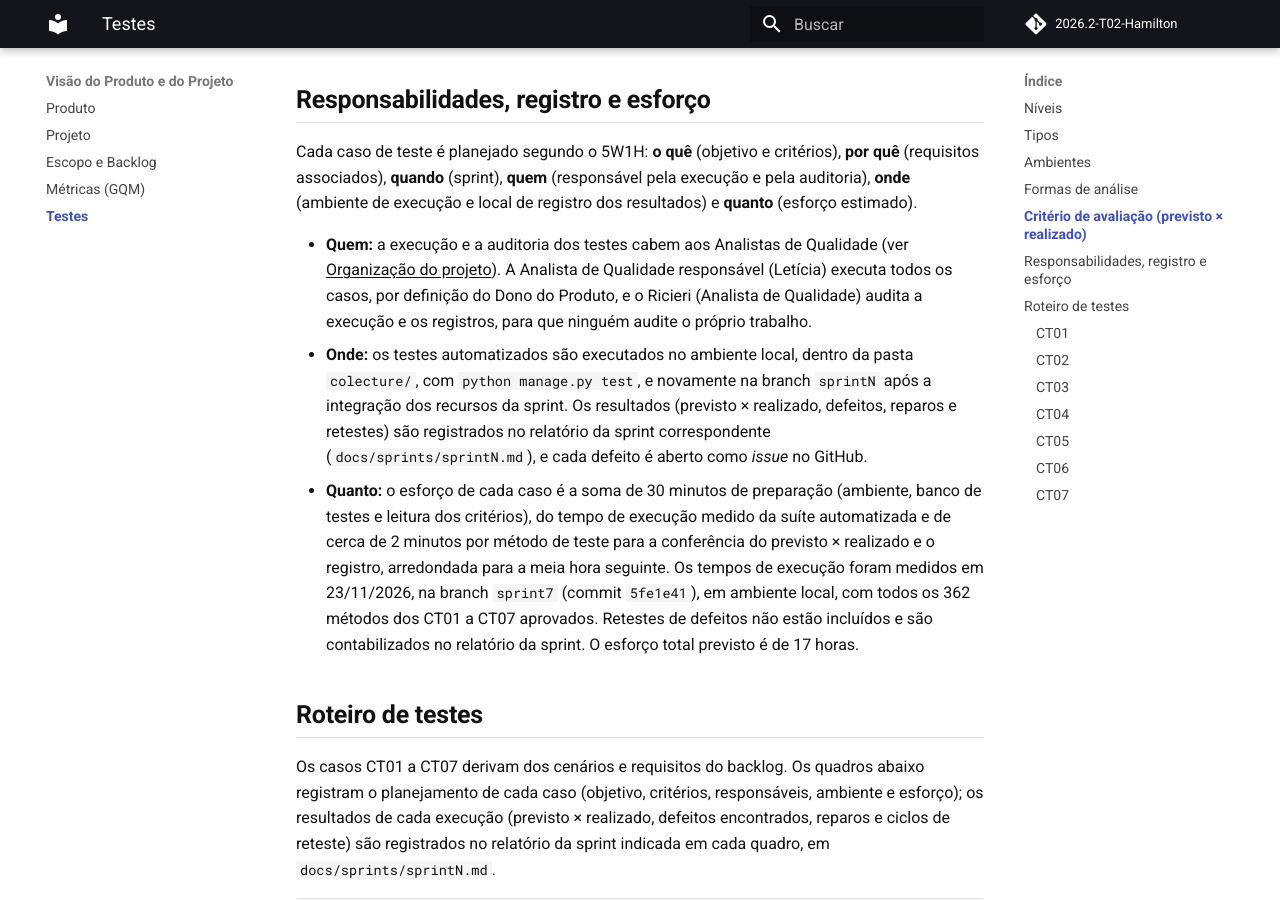
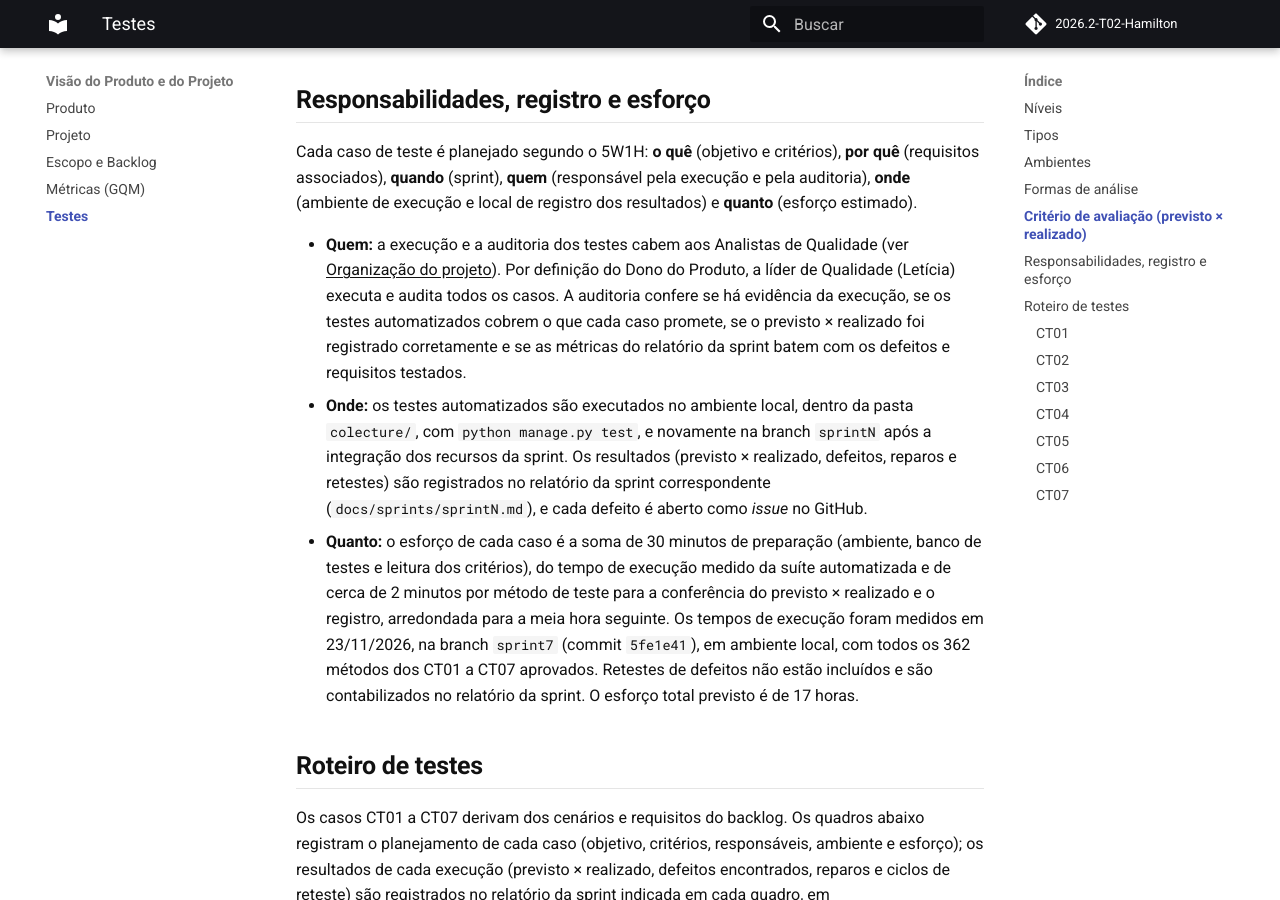
Before and after one commit to FGA0138-MDS-Ajax/2026.2-T02-Hamilton, an MkDocs documentation site: the page built from docs/visao/testes.md, in a window 1280 px wide and 900 px high, scrolled down 1909 px. Built offline with MkDocs 1.6.1 and Material for MkDocs 9.7.7, drawn with Linux system fonts in a browser that asks for light colours; comment, search, counter and statistics services are not loaded; some of the changed text lies outside the part shown.

Commit message:
docs: define líder de QA nos CTs e adiciona questões ao GQM

```diff
--- a/docs/visao/testes.md
+++ b/docs/visao/testes.md
@@ -39,7 +39,7 @@ Cada caso de teste define um **resultado previsto**; durante a bateria de testes
 
 Cada caso de teste é planejado segundo o 5W1H: **o quê** (objetivo e critérios), **por quê** (requisitos associados), **quando** (sprint), **quem** (responsável pela execução e pela auditoria), **onde** (ambiente de execução e local de registro dos resultados) e **quanto** (esforço estimado).
 
-- **Quem:** a execução e a auditoria dos testes cabem aos Analistas de Qualidade (ver [Organização do projeto](projeto.md#organizacao-do-projeto)). A Analista de Qualidade responsável (Letícia) executa todos os casos, por definição do Dono do Produto, e o Ricieri (Analista de Qualidade) audita a execução e os registros, para que ninguém audite o próprio trabalho.
+- **Quem:** a execução e a auditoria dos testes cabem aos Analistas de Qualidade (ver [Organização do projeto](projeto.md#organizacao-do-projeto)). Por definição do Dono do Produto, a líder de Qualidade (Letícia) executa e audita todos os casos. A auditoria confere se há evidência da execução, se os testes automatizados cobrem o que cada caso promete, se o previsto × realizado foi registrado corretamente e se as métricas do relatório da sprint batem com os defeitos e requisitos testados.
 - **Onde:** os testes automatizados são executados no ambiente local, dentro da pasta `colecture/`, com `python manage.py test`, e novamente na branch `sprintN` após a integração dos recursos da sprint. Os resultados (previsto × realizado, defeitos, reparos e retestes) são registrados no relatório da sprint correspondente (`docs/sprints/sprintN.md`), e cada defeito é aberto como *issue* no GitHub.
 - **Quanto:** o esforço de cada caso é a soma de 30 minutos de preparação (ambiente, banco de testes e leitura dos critérios), do tempo de execução medido da suíte automatizada e de cerca de 2 minutos por método de teste para a conferência do previsto × realizado e o registro, arredondada para a meia hora seguinte. Os tempos de execução foram medidos em 23/11/2026, na branch `sprint7` (commit `5fe1e41`), em ambiente local, com todos os 362 métodos dos CT01 a CT07 aprovados. Retestes de defeitos não estão incluídos e são contabilizados no relatório da sprint. O esforço total previsto é de 17 horas.
 
@@ -70,8 +70,8 @@ Os casos CT01 a CT07 derivam dos cenários e requisitos do backlog. Os quadros a
 | Precondições | Banco de testes criado pelo `TestCase` do Django e rotas de cadastro, login, logout e perfil (`accounts`) configuradas. |
 | Critério de aceito | O usuário cria a conta, acessa a plataforma e atualiza dados do perfil com sucesso. |
 | Critério de rejeitado | Erro ao autenticar credenciais válidas ou falha ao salvar alterações de perfil. |
-| Responsável pela execução (Quem) | Letícia (Analista de Qualidade) |
-| Auditoria (Quem) | Ricieri (Analista de Qualidade) |
+| Responsável pela execução (Quem) | Letícia (líder de Qualidade) |
+| Auditoria (Quem) | Letícia (líder de Qualidade) |
 | Ambiente de execução (Onde) | Local (`python manage.py test accounts.tests.CT01`) e branch `sprint1` |
 | Registro dos resultados (Onde) | `docs/sprints/sprint1.md` e *issues* do GitHub para os defeitos |
 | Testes automatizados | `accounts/tests.py`: `CT01` (11 métodos) |
@@ -91,8 +91,8 @@ Os casos CT01 a CT07 derivam dos cenários e requisitos do backlog. Os quadros a
 | Precondições | Usuário autenticado e catálogo populado para buscas. |
 | Critério de aceito | O livro é registrado na página dedicada, aparece nos filtros de busca e permite receber nota (1-5) e resenha, calculando a média corretamente. |
 | Critério de rejeitado | Livro não cadastrado, falha nos filtros da busca ou erro no cálculo da média das avaliações. |
-| Responsável pela execução (Quem) | Letícia (Analista de Qualidade) |
-| Auditoria (Quem) | Ricieri (Analista de Qualidade) |
+| Responsável pela execução (Quem) | Letícia (líder de Qualidade) |
+| Auditoria (Quem) | Letícia (líder de Qualidade) |
 | Ambiente de execução (Onde) | Local (`python manage.py test books.tests.CT02 books.tests.CT02_BookStatus`) e branch `sprint2` |
 | Registro dos resultados (Onde) | `docs/sprints/sprint2.md` e *issues* do GitHub para os defeitos |
 | Testes automatizados | `books/tests.py`: `CT02` (11) e `CT02_BookStatus` (5), total de 16 métodos |
@@ -112,8 +112,8 @@ Os casos CT01 a CT07 derivam dos cenários e requisitos do backlog. Os quadros a
 | Precondições | Usuário autenticado no sistema com perfil de Leitor/Cliente. |
 | Critério de aceito | A página da comunidade exibe todas as informações e o moderador consegue gerenciar membros, aprovar solicitações ou excluir a comunidade. |
 | Critério de rejeitado | Falha ao carregar a página da comunidade ou negação de acesso nas funções do moderador. |
-| Responsável pela execução (Quem) | Letícia (Analista de Qualidade) |
-| Auditoria (Quem) | Ricieri (Analista de Qualidade) |
+| Responsável pela execução (Quem) | Letícia (líder de Qualidade) |
+| Auditoria (Quem) | Letícia (líder de Qualidade) |
 | Ambiente de execução (Onde) | Local (`python manage.py test communities`) e branch `sprint3` |
 | Registro dos resultados (Onde) | `docs/sprints/sprint3.md` e *issues* do GitHub para os defeitos |
 | Testes automatizados | `communities/tests.py`: `CT03` (5), `CreateCommunityTest` (1), `ViewCommunityTest` (4), `MembershipRequestTest` (17), `MemberRoleEditTest` (16), `ManageMemberBanTest` (6), `DeleteCommunityTest` (2) e `PurgeArchivedCommunitiesTest` (5), total de 56 métodos |
@@ -133,8 +133,8 @@ Os casos CT01 a CT07 derivam dos cenários e requisitos do backlog. Os quadros a
 | Precondições | Comunidade criada e usuário autenticado como Moderador. |
 | Critério de aceito | A meta é criada com datas/capítulos, o progresso é listado na visão de metas ativas/encerradas e o moderador consegue fixar/trancar/editar/excluir tópicos do fórum. |
 | Critério de rejeitado | Metas não diferenciam status ativo/encerrado ou falha nas permissões de moderação do fórum. |
-| Responsável pela execução (Quem) | Letícia (Analista de Qualidade) |
-| Auditoria (Quem) | Ricieri (Analista de Qualidade) |
+| Responsável pela execução (Quem) | Letícia (líder de Qualidade) |
+| Auditoria (Quem) | Letícia (líder de Qualidade) |
 | Ambiente de execução (Onde) | Local (`python manage.py test goals forums communities.tests.CT_CommunityGoalsPage`) e branch `sprint4` |
 | Registro dos resultados (Onde) | `docs/sprints/sprint4.md` e *issues* do GitHub para os defeitos |
 | Testes automatizados | `goals/tests.py`: `CT04GoalCreation` (16), `CT04GoalEdit` (6), `CT04GoalParticipation` (11), `CT04GoalAutoParticipation` (17) e `CT_GoalConclude` (7); `communities/tests.py`: `CT_CommunityGoalsPage` (11); `forums/tests.py`: `ForumCreation` (2), `ForumCreationRules` (2), `ForumAccess` (28) e `ForumMessages` (14), total de 114 métodos |
@@ -154,8 +154,8 @@ Os casos CT01 a CT07 derivam dos cenários e requisitos do backlog. Os quadros a
 | Precondições | Usuário possui livros vinculados à sua conta ("em andamento" ou "lidos"). |
 | Critério de aceito | A página de leitura alterna corretamente entre as abas, o progresso/livro lido é registrado com data/porcentagem e a ofensiva (streak) acumula os dias consecutivos. |
 | Critério de rejeitado | Erro de navegação entre abas, falha ao registrar status "lido" ou cálculo incorreto da ofensiva. |
-| Responsável pela execução (Quem) | Letícia (Analista de Qualidade) |
-| Auditoria (Quem) | Ricieri (Analista de Qualidade) |
+| Responsável pela execução (Quem) | Letícia (líder de Qualidade) |
+| Auditoria (Quem) | Letícia (líder de Qualidade) |
 | Ambiente de execução (Onde) | Local (`python manage.py test books accounts.tests.CTEstantePerfil accounts.tests.ProfileViewStreakResetTests goals.tests.ProfileStreakModelTests goals.tests.GoalReadingSessionApiTests`) e branch `sprint5` |
 | Registro dos resultados (Onde) | `docs/sprints/sprint5.md` e *issues* do GitHub para os defeitos |
 | Testes automatizados | `books/tests.py`: classes de sessão de leitura (`ReadingSession*`, `CreateReadingSessionApiTests`, `EditReadingSessionApiTests`, `ListReadingSessionsApiTests`, `SaveReadingSessionViewTests`), 82 métodos, e `BookshelfDatabaseSourceTests` (23); `accounts/tests.py`: `CTEstantePerfil` (11) e `ProfileViewStreakResetTests` (2); `goals/tests.py`: `ProfileStreakModelTests` (9) e `GoalReadingSessionApiTests` (5), total de 132 métodos |
@@ -175,8 +175,8 @@ Os casos CT01 a CT07 derivam dos cenários e requisitos do backlog. Os quadros a
 | Precondições | Histórico de leituras/avaliações no perfil e ações disparadoras de notificação disponíveis. |
 | Critério de aceito | O leitor recebe insígnias ao bater conquistas, visualiza recomendações alinhadas ao seu perfil e recebe alertas/notificações de aprovações e novos ciclos. |
 | Critério de rejeitado | Recomendações desconexas com o perfil, não concessão de insígnias devidas ou falha no envio de notificações. |
-| Responsável pela execução (Quem) | Letícia (Analista de Qualidade) |
-| Auditoria (Quem) | Ricieri (Analista de Qualidade) |
+| Responsável pela execução (Quem) | Letícia (líder de Qualidade) |
+| Auditoria (Quem) | Letícia (líder de Qualidade) |
 | Ambiente de execução (Onde) | Local (`python manage.py test books.tests.CT06_BookRecommendation rewards notifications`) e branch `sprint6` |
 | Registro dos resultados (Onde) | `docs/sprints/sprint6.md` e *issues* do GitHub para os defeitos |
 | Testes automatizados | `books/tests.py`: `CT06_BookRecommendation` (4); `rewards/tests.py`: `CT01` (3); `notifications/tests.py`: `Notification_Task_Tests` (4) e `NotificationProfileAndHistoryTests` (11), total de 22 métodos |
@@ -196,8 +196,8 @@ Os casos CT01 a CT07 derivam dos cenários e requisitos do backlog. Os quadros a
 | Precondições | Banco de testes criado pelo `TestCase` do Django, com as migrations aplicadas (incluindo a seed do admin). |
 | Critério de aceito | O admin realiza login com as credenciais padrão do sistema e consegue executar ações restritas (editar, adicionar e remover usuários). |
 | Critério de rejeitado | Falha na geração do admin via seed ou ausência de permissões administrativas nas rotas do painel (`/admin/`). |
-| Responsável pela execução (Quem) | Letícia (Analista de Qualidade) |
-| Auditoria (Quem) | Ricieri (Analista de Qualidade) |
+| Responsável pela execução (Quem) | Letícia (líder de Qualidade) |
+| Auditoria (Quem) | Letícia (líder de Qualidade) |
 | Ambiente de execução (Onde) | Local (`python manage.py test accounts.tests.CT07`) e branch `sprint1` |
 | Registro dos resultados (Onde) | `docs/sprints/sprint1.md` e *issues* do GitHub para os defeitos |
 | Testes automatizados | `accounts/tests.py`: `CT07` (11 métodos) |
```
Also changed, not shown: docs/visao/metricas.md (+35 -10 lines).
